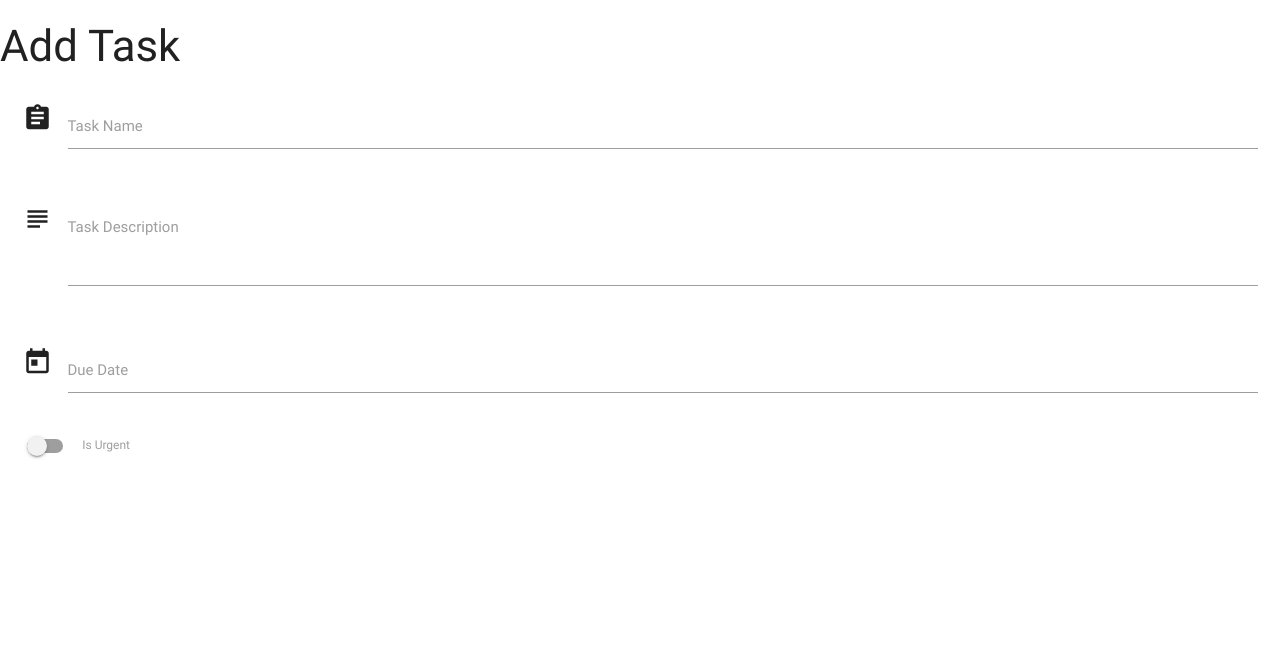
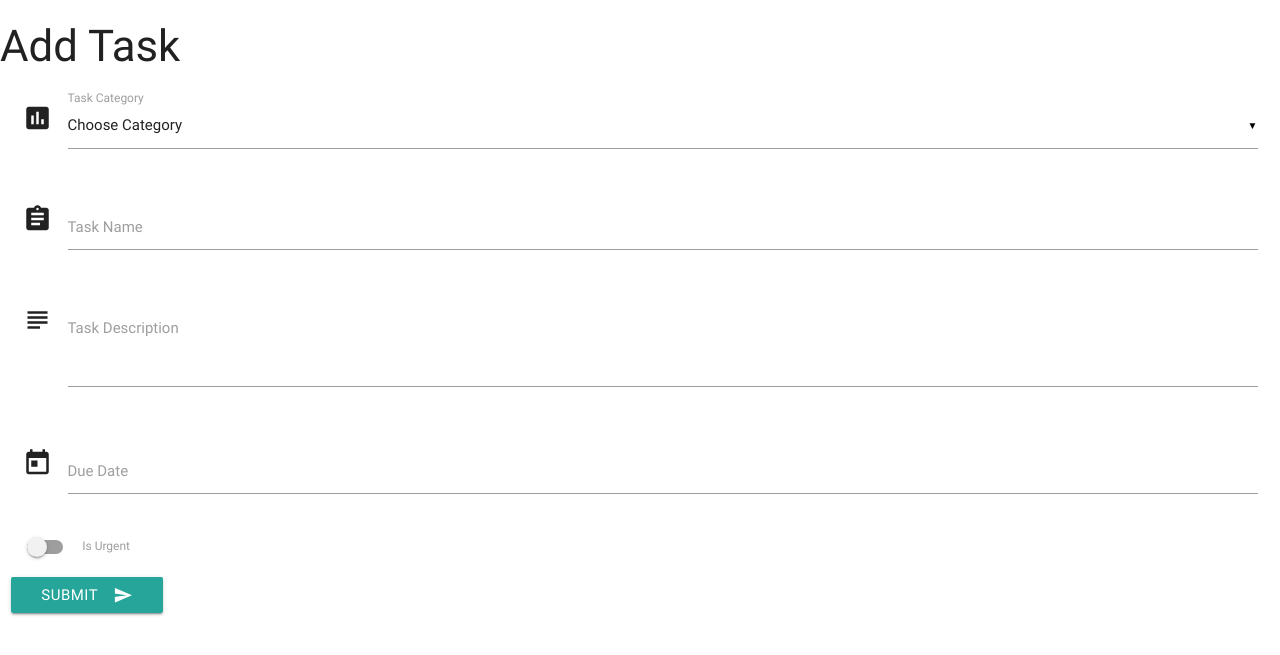
Before and after one commit to mattjboland/task_manager, a Flask app: template templates/addtasks.html in a window 1280 px wide. Shown: the top 655 px of the page. Run offline with Flask 2, Linux system fonts and the light colour scheme; the template is opened without the code that fills it, so the values that code supplies are empty; some libraries are stand-ins or nearby versions.

Commit message:
modified app.py

```diff
--- a/app.py
+++ b/app.py
@@ -23,6 +23,13 @@ def add_task():
                            categories=mongo.db.categories.find())
 
 
+@app.route('/insert_task', methods=['POST'])
+def insert_task():
+    tasks = mongo.db.tasks
+    tasks.insert_one(request.form.to_dict())
+    return redirect(url_for('get_tasks'))
+
+
 if __name__ == '__main__':
     app.run(host=os.environ.get('IP'),
             port=int(os.environ.get('PORT')),
--- a/templates/addtasks.html
+++ b/templates/addtasks.html
@@ -4,9 +4,21 @@
 <div class="row">
 	<form action="" method="POST" class="col s12">
 		<div class="row">
+			<div class="row">
+				<div class="input-field col s12">
+					<i class="material-icons prefix">poll</i>
+					<select id="category" name="category_name">
+                  <option value="" disabled selected>Choose Category</option>
+                  {% for cat in categories %}
+                      <option value="{{cat.category_name}}">{{cat.category_name}}</option>
+                  {% endfor %}
+                </select>
+					<label>Task Category</label>
+				</div>
+			</div>
 			<div class="input-field col s12">
 				<i class="material-icons prefix">assignment</i>
-                <input id="task_name" name="task_name" type="text" class="validate">
+				<input id="task_name" name="task_name" type="text">
 				<label for="icon_prefix">Task Name</label>
 			</div>
 		</div>
@@ -18,7 +30,7 @@
 			</div>
 		</div>
 		<div class="row">
-            <div id="matfix" class="input-field col s12">
+			<div class="input-field col s12">
 				<i class="material-icons prefix">today</i>
 				<input id="due_date" name="due_date" type="text" class="datepicker">
 				<label for="icon_prefix">Due Date</label>
@@ -33,6 +45,11 @@
                 </label>
 			</div>
 		</div>
+		<div class="row">
+			<button class="btn waves-effect waves-light" type="submit" name="action">Submit
+            <i class="material-icons right">send</i>
+            </button>
+		</div>
 	</form>
 </div>
 
--- a/templates/base.html
+++ b/templates/base.html
@@ -15,6 +15,7 @@
     <script type="text/javascript">
         $(document).ready(function() {
             $('.collapsible').collapsible();
+            $('select').material_select();
         });
 
         $('.datepicker').pickadate({
```
Lines whose indentation alone changed are shown as unchanged.
